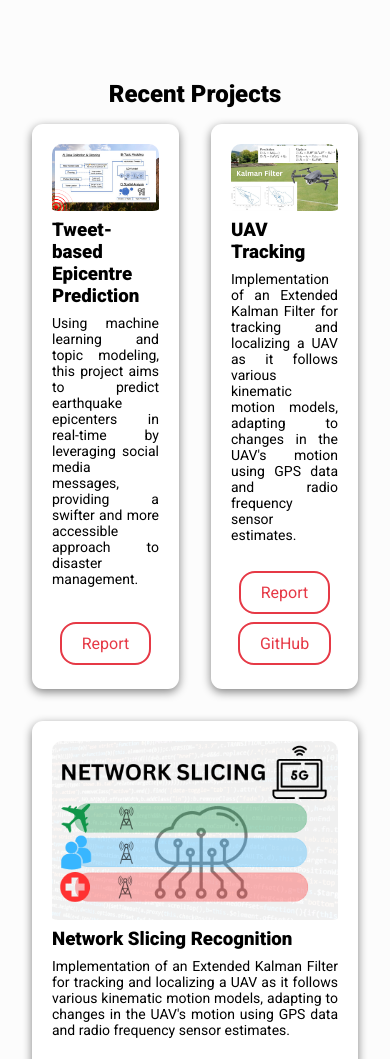
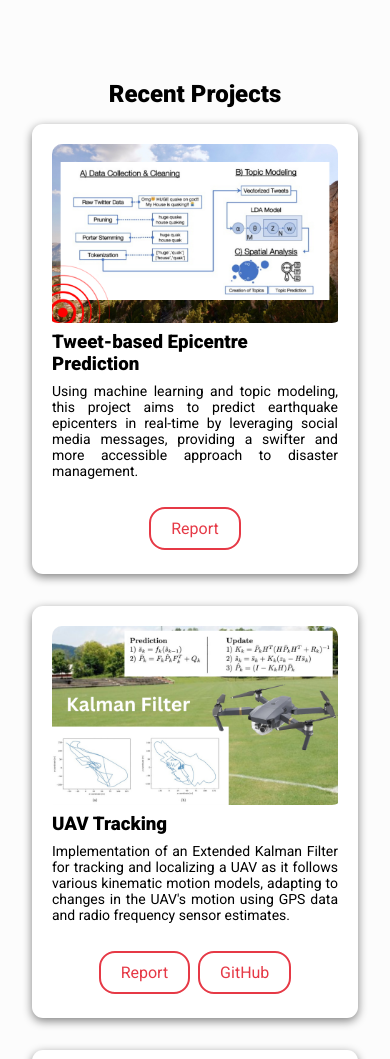
Before and after one commit to marleybeckett/marleybeckett.github.io, a plain HTML site: page index.html in a window 390 px wide. Shown: the part 2080-3139 px from the top of the page. Drawn offline with nearby package versions, Linux system fonts and the light colour scheme.

Commit message:
Changes to CSS for project card width

```diff
--- a/assets/css/style.css
+++ b/assets/css/style.css
@@ -626,7 +626,7 @@ footer p {
   }
 
   .project-card {
-    flex: calc(50% - 2rem);
+    flex: calc(100% - 2rem);
   }
 
   .contact {
```
